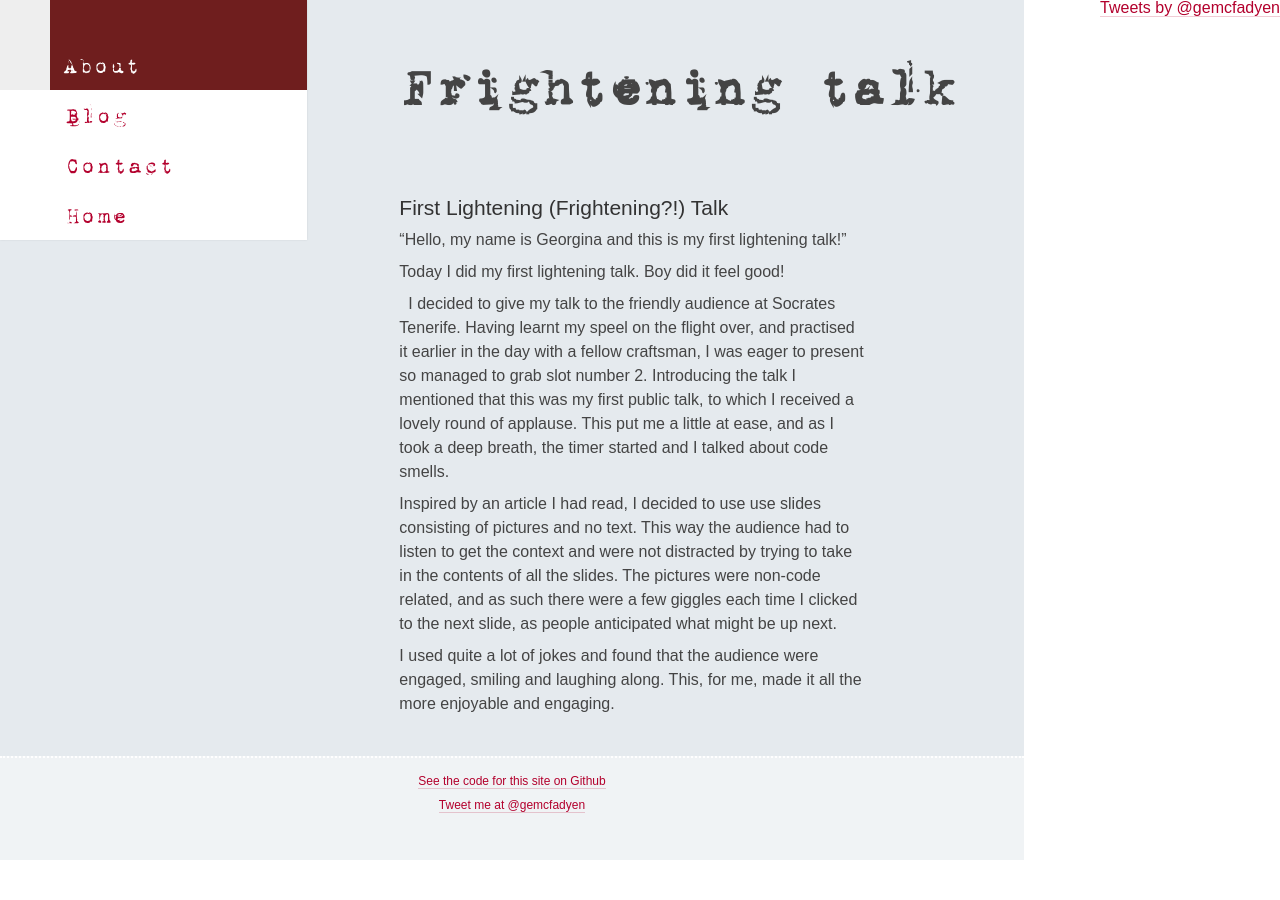
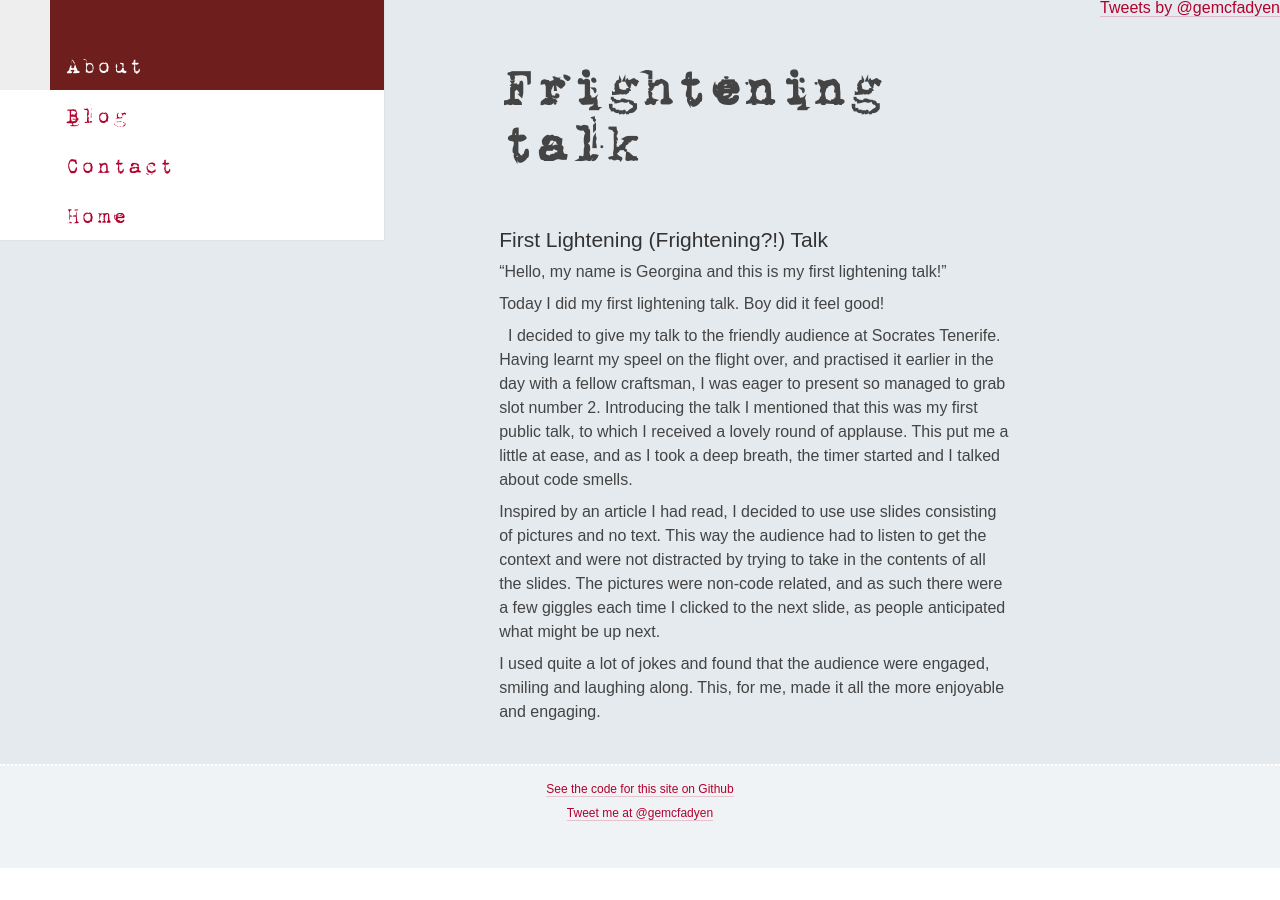
Before and after one commit to gemcfadyen/georginam.com, a Jekyll site: the page built from _posts/2015-02-28-first-lightening-talk.md, in a window 1280 px wide. Built offline with Jekyll 4.4.1, drawn with Linux system fonts in a browser that asks for light colours; Markdown is read by kramdown in place of the engine named in the settings; comment, search, counter and statistics services are not loaded.

Commit message:
Addressed layout on IE

```diff
--- a/_layouts/blogs.html
+++ b/_layouts/blogs.html
@@ -8,6 +8,7 @@
             <a class="twitter-timeline" href="https://twitter.com/gemcfadyen" data-widget-id="589833547973844992">Tweets by @gemcfadyen</a>
                  <script>!function(d,s,id){var js,fjs=d.getElementsByTagName(s)[0],p=/^http:/.test(d.location)?'http':'https';if(!d.getElementById(id)){js=d.createElement(s);js.id=id;js.src=p+"://platform.twitter.com/widgets.js";fjs.parentNode.insertBefore(js,fjs);}}(document,"script","twitter-wjs");</script>
           </div>
+ <div class="blurb">
 
           <div class ="posts">
               {% for post in site.posts limit:10 %}
@@ -22,7 +23,7 @@
               <hr>
               {% endfor %}
           </div>
-
+  </div>
       </main>
 
       {% include nav.html %}
--- a/_layouts/posts.html
+++ b/_layouts/posts.html
@@ -1,12 +1,7 @@
----
-layout: recipe
----
-<div class="container">
-<div class="row blog-page blog-item">
-<!-- Left Sidebar -->
-<div class="col-md-9 md-margin-bottom-60">
-    <!--Blog Post-->
-    <div class="blog margin-bottom-40">
+{% include head.html %}
+
+    	<main role="main">
+
 
 
         <div class="img-wrapper">
@@ -14,11 +9,12 @@
                  <script>!function(d,s,id){var js,fjs=d.getElementsByTagName(s)[0],p=/^http:/.test(d.location)?'http':'https';if(!d.getElementById(id)){js=d.createElement(s);js.id=id;js.src=p+"://platform.twitter.com/widgets.js";fjs.parentNode.insertBefore(js,fjs);}}(document,"script","twitter-wjs");</script>
         	</div>
 
-        {{ content }}
-   </div>
-    <!--End Blog Post-->
-</div>
-<!-- End Left Sidebar -->
+         <div class="blurb">
+               <h1>{{ page.title }}</h1>
+                    {{ content }}
+          </div>
 
-</div>
-<!--/container-->
+            </main>
+    	{% include nav.html %}
+
+{% include foot.html %}
--- a/_layouts/recipe.html
+++ b/_layouts/recipe.html
@@ -8,7 +8,9 @@
         		<img src="{{ page.image }}" />
         	</div>
 
-        	{{ content }}
+            <div class="blurb">
+        	    {{ content }}
+            </div>
 
 
     	</main>
--- a/css/main.css
+++ b/css/main.css
@@ -307,6 +307,7 @@
     margin-bottom: 0;
     }
 
+    /** main contents **/
     @media (min-width:40em) {
     main {
         float: right;
@@ -317,7 +318,7 @@
 
 .container {
     background: #E5EAEE;
-    width: 80%;
+    width: 100%;
     float: left;
     }
 
@@ -346,12 +347,20 @@
         }
     }
 
+.blurb{
+    margin: 0;
+    position: center;
+    top: 0;
+    right: 0;
+    width: 70%;
+
+    }
+
 .img-wrapper {
     margin: 0;
     position: absolute;
     top: 0;
     right: 0;
-
     }
 
 main .img-wrapper {
@@ -369,60 +378,6 @@
     margin: 0 auto;
     width: 96%;
     }
-/*
-.grid li {
-    position: relative;
-    display: block;
-    width: 100%;
-    margin: 0 2% 1.5em 0;
-    background-color: #fff;
-    overflow: hidden;
-    box-shadow: 0px 0px 2px rgba(0,0,0,0.1);
-    }*/
- /*
-    @media (min-width: 40em) {
-    .grid li {
-        float: left;
-        width: 32%;
-        }
-
-    .grid li:nth-child(3n+3) {
-        margin-right: 0;
-        }
-
-    }
-
-.grid li h2 {
-    margin-right: 85px;
-    font-size: 2.5em;
-    margin-top: 0.5em;
-    }
-
-.grid li .img-wrapper img {
-    width: 76px;
-    height: 76px;
-    }
-
-.grid li .img-wrapper:before {
-    border: solid 38px;
-    border-color: transparent transparent #b3002d #b3002d;
-    box-shadow: 1px 1px 1px rgba(0,0,0,0.35);
-    }
-
-.grid li a {
-    display: block;
-    padding: 0.5em 2em;
-    border-bottom: none;
-    color: #b3002d;
-    height: 150px;
-    }
-
-.grid li a:hover h2,
-.grid li a:focus h2,
-.grid li a:active h2 {
-    color: #444;
-    }
-    */
 
 .nav-primary {
     float: left;
```
Also changed, not shown: README.md, index.md (line endings or trailing spaces).
